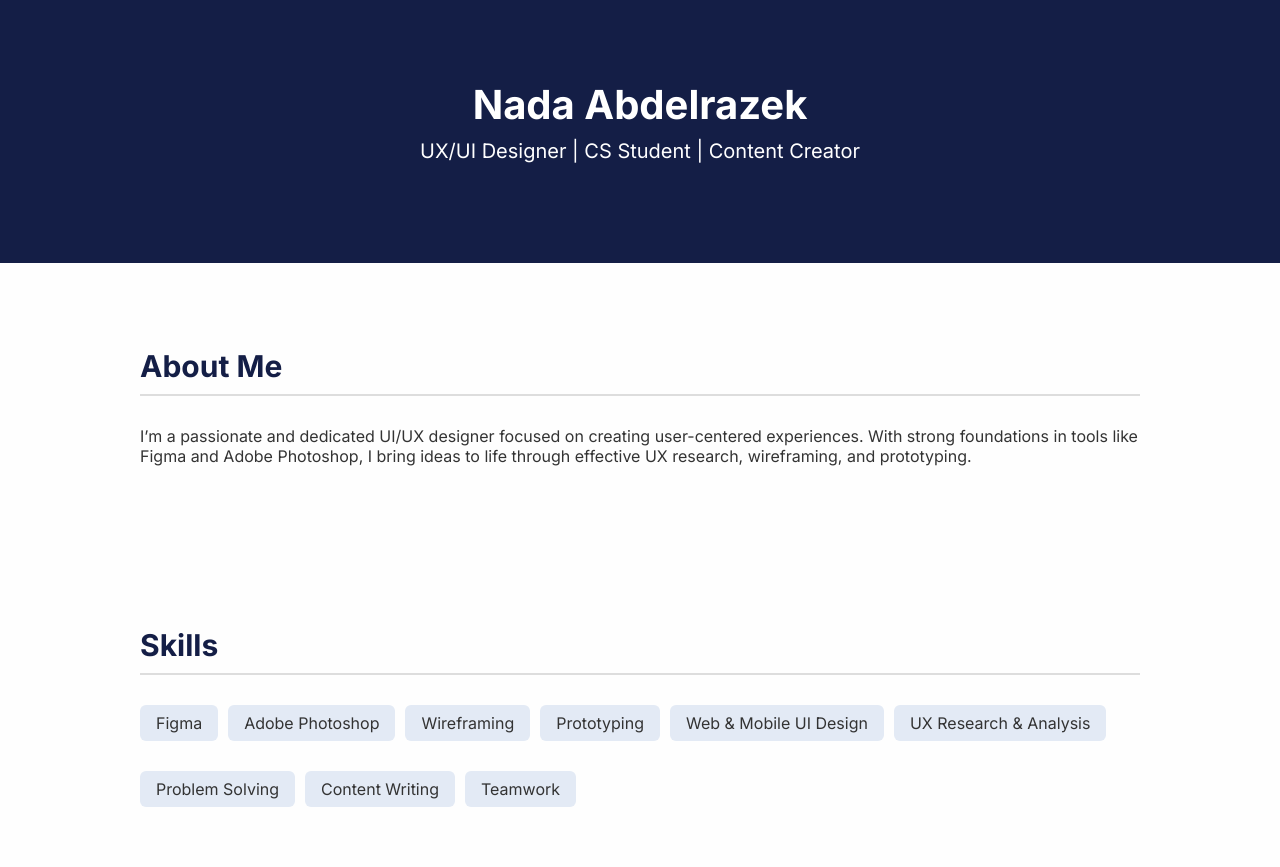
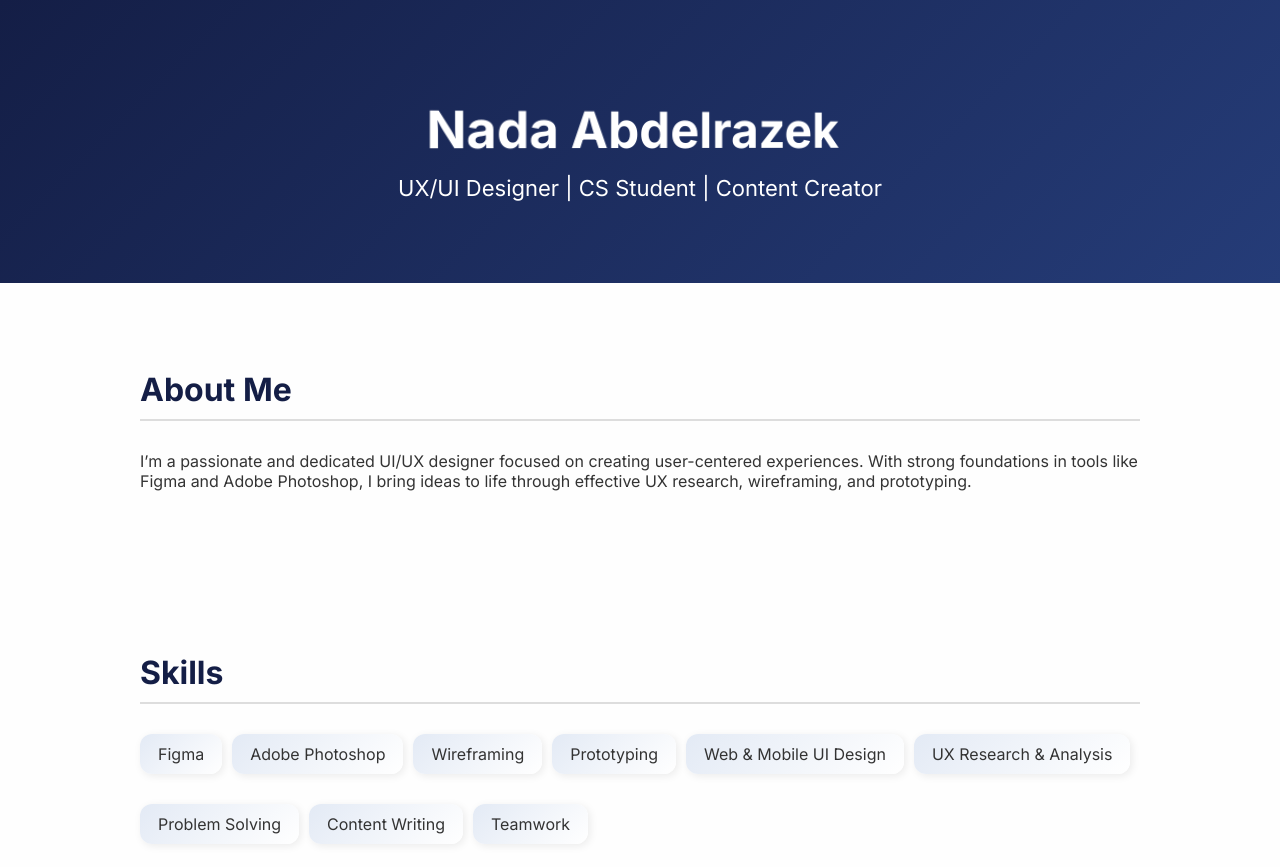
Before and after one commit to NadaAbdelrazek1/portfolio, a plain HTML site: page index.html in a window 1280 px wide. Shown: the top 867 px of the page. Drawn offline with Linux system fonts and the light colour scheme.

Commit message:
Update index.html

```diff
--- a/index.html
+++ b/index.html
@@ -6,18 +6,105 @@
   <title>Nada Abdelrazek | UX/UI Portfolio</title>
   <link href="https://fonts.googleapis.com/css2?family=Inter:wght@400;700&display=swap" rel="stylesheet">
   <style>
-    body { margin: 0; font-family: 'Inter', sans-serif; background: #fefefe; color: #333; }
-    header { background: #141E46; color: white; padding: 80px 20px; text-align: center; }
-    header h1 { margin: 0; font-size: 40px; }
-    header p { margin-top: 10px; font-size: 20px; }
-    section { padding: 60px 20px; max-width: 1000px; margin: auto; }
-    h2 { color: #141E46; font-size: 30px; border-bottom: 2px solid #ddd; padding-bottom: 10px; margin-bottom: 30px; }
-    .project, .certs li, .skills li { margin-bottom: 20px; }
-    .project a { color: #0077cc; text-decoration: none; }
-    .skills ul, .certs ul { list-style: none; padding: 0; display: flex; flex-wrap: wrap; gap: 10px; }
-    .skills li, .certs li { background: #e3eaf5; padding: 8px 16px; border-radius: 6px; }
-    footer { background: #f1f1f1; padding: 30px 20px; text-align: center; font-size: 14px; color: #555; }
-    a { color: #141E46; text-decoration: none; }
+    body { margin: 0; font-family: 'Inter', sans-serif; background: #fefefe; color: #333; overflow-x: hidden; scroll-behavior: smooth; }
+    header {
+      background: linear-gradient(135deg, #141E46, #253c78);
+      color: white;
+      padding: 100px 20px 60px;
+      text-align: center;
+      perspective: 1000px;
+    }
+    header h1 {
+      margin: 0;
+      font-size: 50px;
+      transform: rotateY(10deg);
+      display: inline-block;
+      animation: float 5s ease-in-out infinite;
+    }
+    header p {
+      margin-top: 15px;
+      font-size: 22px;
+    }
+    @keyframes float {
+      0% { transform: rotateY(10deg) translateY(0); }
+      50% { transform: rotateY(10deg) translateY(-10px); }
+      100% { transform: rotateY(10deg) translateY(0); }
+    }
+    section {
+      padding: 60px 20px;
+      max-width: 1000px;
+      margin: auto;
+      opacity: 0;
+      transform: translateY(30px);
+      animation: fadeInUp 1s ease forwards;
+    }
+    section:nth-of-type(2) { animation-delay: 0.3s; }
+    section:nth-of-type(3) { animation-delay: 0.6s; }
+    section:nth-of-type(4) { animation-delay: 0.9s; }
+    section:nth-of-type(5) { animation-delay: 1.2s; }
+
+    @keyframes fadeInUp {
+      to {
+        opacity: 1;
+        transform: none;
+      }
+    }
+
+    h2 {
+      color: #141E46;
+      font-size: 32px;
+      border-bottom: 2px solid #ddd;
+      padding-bottom: 10px;
+      margin-bottom: 30px;
+    }
+    .project, .certs li, .skills li {
+      margin-bottom: 20px;
+    }
+    .project a {
+      color: #0077cc;
+      text-decoration: none;
+    }
+    .skills ul, .certs ul {
+      list-style: none;
+      padding: 0;
+      display: flex;
+      flex-wrap: wrap;
+      gap: 10px;
+    }
+    .skills li, .certs li {
+      background: linear-gradient(135deg, #e3eaf5, #ffffff);
+      padding: 10px 18px;
+      border-radius: 12px;
+      box-shadow: 2px 2px 8px rgba(0,0,0,0.08);
+    }
+    .download-cv {
+      text-align: center;
+      margin-top: 40px;
+    }
+    .download-cv a {
+      background: #141E46;
+      color: white;
+      padding: 12px 24px;
+      border-radius: 8px;
+      text-decoration: none;
+      font-weight: bold;
+      box-shadow: 0 4px 10px rgba(0,0,0,0.2);
+      transition: background 0.3s;
+    }
+    .download-cv a:hover {
+      background: #253c78;
+    }
+    footer {
+      background: #f1f1f1;
+      padding: 30px 20px;
+      text-align: center;
+      font-size: 14px;
+      color: #555;
+    }
+    a {
+      color: #141E46;
+      text-decoration: none;
+    }
   </style>
 </head>
 <body>
@@ -87,6 +174,9 @@
     <p>Email: <a href="mailto:nadaabdelrazek8@gmail.com">nadaabdelrazek8@gmail.com</a></p>
     <p>LinkedIn: <a href="https://www.linkedin.com/in/nada-abdelrazek-654816254/" target="_blank">linkedin.com/in/nada-abdelrazek</a></p>
     <p>Phone: +201028157320</p>
+    <div class="download-cv">
+      <a href="Nada%20Abdelrazek.pdf" download>Download My CV</a>
+    </div>
   </section>
 
   <footer>
```
